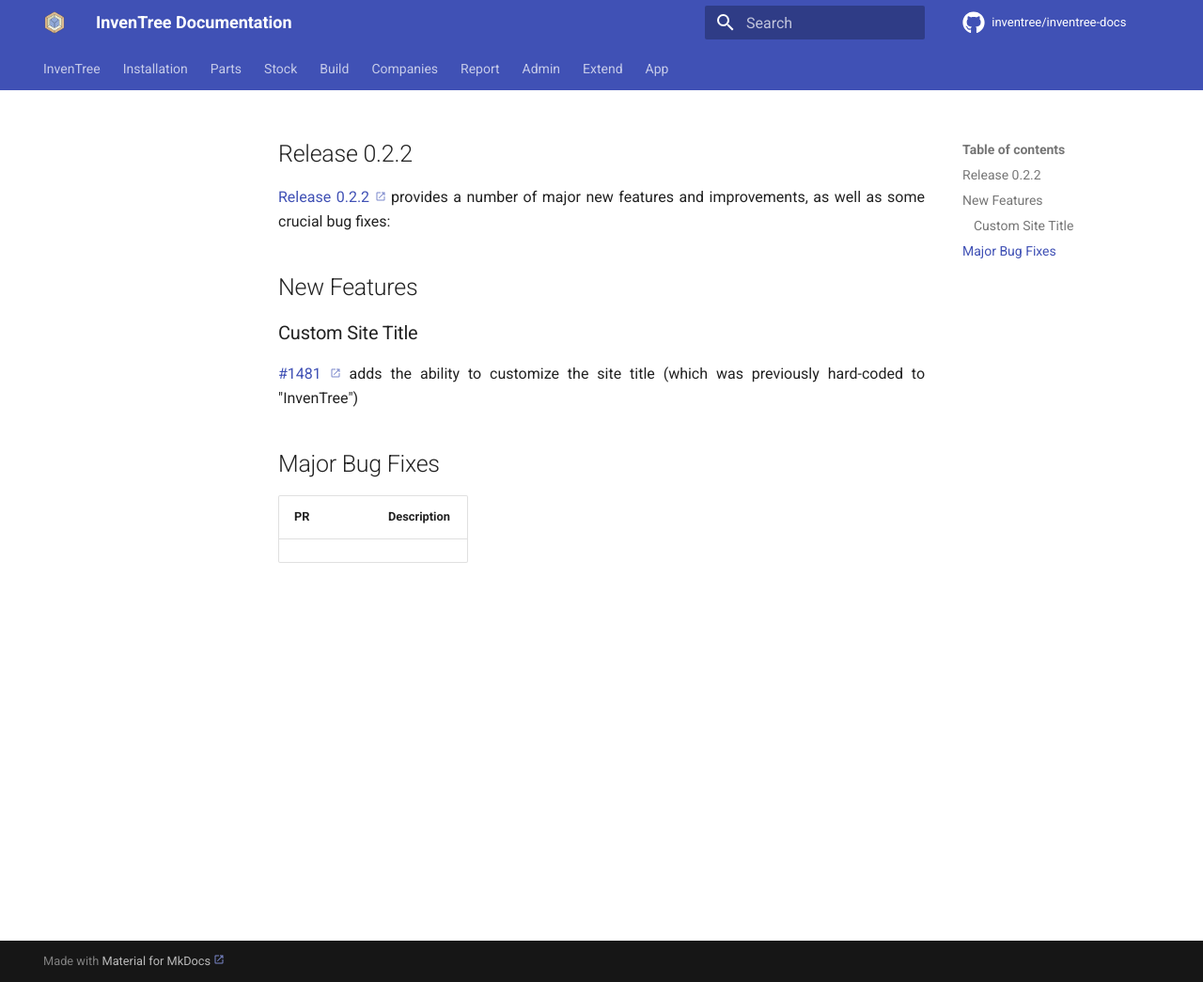
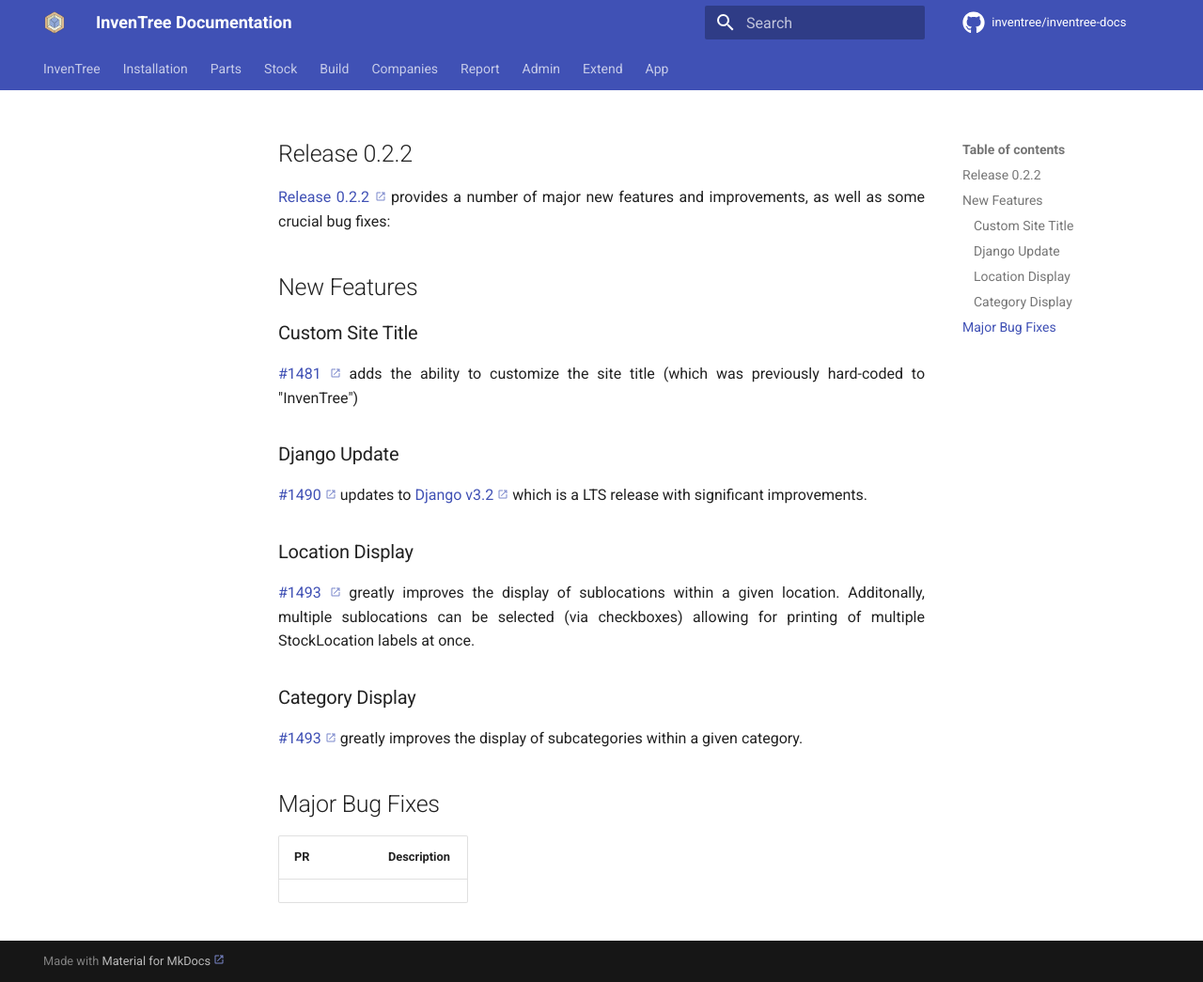
Before and after one commit to inventree/inventree-docs, an MkDocs documentation site: the page built from docs/releases/0.2.2.md, in a window 1280 px wide and 1045 px high. Shown: the whole window at 94% size. Built offline with MkDocs 1.6.1 and Material for MkDocs 9.7.7, drawn with Linux system fonts in a browser that asks for light colours; a script that is not in the unit is left out; comment, search, counter and statistics services are not loaded.

Commit message:
Update 0.2.2.md

```diff
--- a/docs/releases/0.2.2.md
+++ b/docs/releases/0.2.2.md
@@ -12,6 +12,18 @@ title: Release 0.2.2
 
 [#1481](https://github.com/inventree/InvenTree/pull/1481) adds the ability to customize the site title (which was previously hard-coded to "InvenTree")
 
+### Django Update
+
+[#1490](https://github.com/inventree/InvenTree/pull/1490) updates to [Django v3.2](https://docs.djangoproject.com/en/3.2/releases/3.2/) which is a LTS release with significant improvements.
+
+### Location Display
+
+[#1493](https://github.com/inventree/InvenTree/pull/1493) greatly improves the display of sublocations within a given location. Additonally, multiple sublocations can be selected (via checkboxes) allowing for printing of multiple StockLocation labels at once.
+
+### Category Display
+
+[#1493](https://github.com/inventree/InvenTree/pull/1493) greatly improves the display of subcategories within a given category.
+
 ## Major Bug Fixes
 
 | PR | Description |
```
